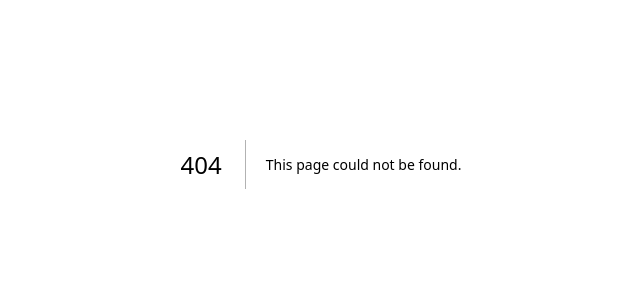
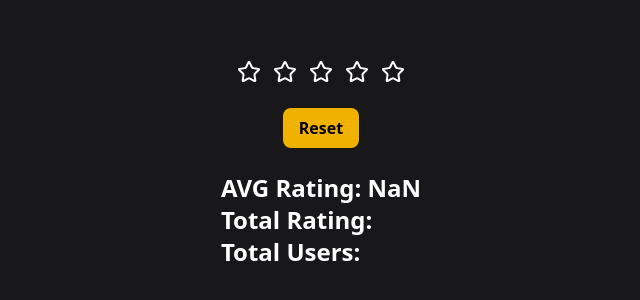
Before and after one commit to Tejas1333/Web_Apps, a Next.js app: page /starRating in a window 1280 px wide. Before the commit this address had no page. Shown: the part 236-536 px from the top of the page, without its empty margins (319-959 px from the left). Built offline with nearby package versions, Linux system fonts and the light colour scheme.

Commit message:
StarRating

```diff
--- a/src/app/page.js
+++ b/src/app/page.js
@@ -9,6 +9,7 @@ export default function Home() {
         <Link href="/todo">To-do app</Link>
         <Link href="/accordion">Accordion</Link>
         <Link href="/randomColor">Random Color Generator</Link>
+        <Link href="/starRating">Star Rating</Link>
       </div>
     </div>
   );
--- /dev/null
+++ b/src/app/starRating/page.js
@@ -0,0 +1,180 @@
+"use client";
+import React from "react";
+import { StarIcon ,StarHalfIcon } from "lucide-react";
+import { useState , useEffect } from "react";
+
+export default function StarRating() {
+  const [StarRating, setStarRating] = useState(null);
+  const [hoverStarRating, setHoverStarRating] = useState(null);
+  const [totalRating, setTotalRating] = useState(null);
+  const [totalUsers, setTotalUsers] = useState(null);
+
+    useEffect(() => {
+      const tr = localStorage.getItem("totalRating")
+      const tu = localStorage.getItem("totalUsers")
+
+        setTotalRating(JSON.parse(tr))
+        setTotalUsers(JSON.parse(tu))
+    }, [])
+
+    useEffect(() => {
+        // localStorage.clear()
+      localStorage.setItem("totalRating", JSON.stringify(totalRating))
+      localStorage.setItem("totalUsers", JSON.stringify(totalUsers))
+    }, [totalRating , totalUsers])
+
+
+
+  return (
+    <div className="min-h-screen flex flex-col justify-center items-center gap-6 bg-zinc-900 text-white">
+      <div className="flex justify-center items-center gap-3">
+        <StarIcon
+          className="cursor-pointer transition-all duration-200 hover:scale-110"
+          onClick={() => {
+            if(StarRating == null){
+                setStarRating(1);
+                setTotalRating(totalRating + 1);
+                setTotalUsers(totalUsers + 1);
+            }
+          }}
+          onMouseEnter={() => {
+            setHoverStarRating(1);
+          }}
+          onMouseLeave={() => {
+            setHoverStarRating(null);
+          }}
+          style={{
+            fill:
+              StarRating >= 1
+                ? "yellow"
+                : hoverStarRating >= 1
+                  ? "PaleGoldenRod"
+                  : "none",
+          }}
+        />
+
+        <StarIcon
+          className="cursor-pointer transition-all duration-200 hover:scale-110"
+          onClick={() => {
+            if(StarRating == null){
+                setStarRating(2);
+                setTotalRating(totalRating + 2);
+                setTotalUsers(totalUsers + 1);
+            }
+          }}
+          onMouseEnter={() => {
+            setHoverStarRating(2);
+          }}
+          onMouseLeave={() => {
+            setHoverStarRating(null);
+          }}
+          style={{
+            fill:
+              StarRating >= 2
+                ? "yellow"
+                : hoverStarRating >= 2
+                  ? "PaleGoldenRod"
+                  : "none",
+          }}
+        />
+
+        <StarIcon
+          className="cursor-pointer transition-all duration-200 hover:scale-110"
+          onClick={() => {
+            if(StarRating == null){
+                setStarRating(3);
+                setTotalRating(totalRating + 3);
+                setTotalUsers(totalUsers + 1);
+            }
+          }}
+          onMouseEnter={() => {
+            setHoverStarRating(3);
+          }}
+          onMouseLeave={() => {
+            setHoverStarRating(null);
+          }}
+          style={{
+            fill:
+              StarRating >= 3
+                ? "yellow"
+                : hoverStarRating >= 3
+                  ? "PaleGoldenRod"
+                  : "none",
+          }}
+        />
+
+        <StarIcon
+          className="cursor-pointer transition-all duration-200 hover:scale-110"
+          onClick={() => {
+            if(StarRating == null){
+                setStarRating(4);
+                setTotalRating(totalRating + 4);
+                setTotalUsers(totalUsers + 1);
+            }
+          }}
+          onMouseEnter={() => {
+            setHoverStarRating(4);
+          }}
+          onMouseLeave={() => {
+            setHoverStarRating(null);
+          }}
+          style={{
+            fill:
+              StarRating >= 4
+                ? "yellow"
+                : hoverStarRating >= 4
+                  ? "PaleGoldenRod"
+                  : "none",
+          }}
+        />
+
+        <StarIcon
+          className="cursor-pointer transition-all duration-200 hover:scale-110"
+          onClick={() => {
+            if(StarRating == null){
+                setStarRating(5);
+                setTotalRating(totalRating + 5);
+                setTotalUsers(totalUsers + 1);
+            }
+          }}
+          onMouseEnter={() => {
+            setHoverStarRating(5);
+          }}
+          onMouseLeave={() => {
+            setHoverStarRating(null);
+          }}
+          style={{
+            fill:
+              StarRating >= 5
+                ? "yellow"
+                : hoverStarRating >= 5
+                  ? "PaleGoldenRod"
+                  : "none",
+          }}
+        />
+      </div>
+
+      <button
+        className="px-4 py-2 rounded-lg bg-yellow-500 text-black font-semibold hover:scale-105 transition-all duration-200"
+        onClick={() => {
+          setHoverStarRating(null);
+          setStarRating(null);
+        }}
+      >
+        Reset
+      </button>
+
+      <div className="text-2xl font-bold">
+        {totalUsers == 0 ? (
+          <p>No users</p>
+        ) : (
+            <div>
+                <p>AVG Rating: {(totalRating / totalUsers).toFixed(1)}</p>
+                <p>Total Rating: {totalRating}</p>
+                <p>Total Users: {totalUsers}</p>
+            </div>
+        )}
+      </div>
+    </div>
+  );
+}
```
